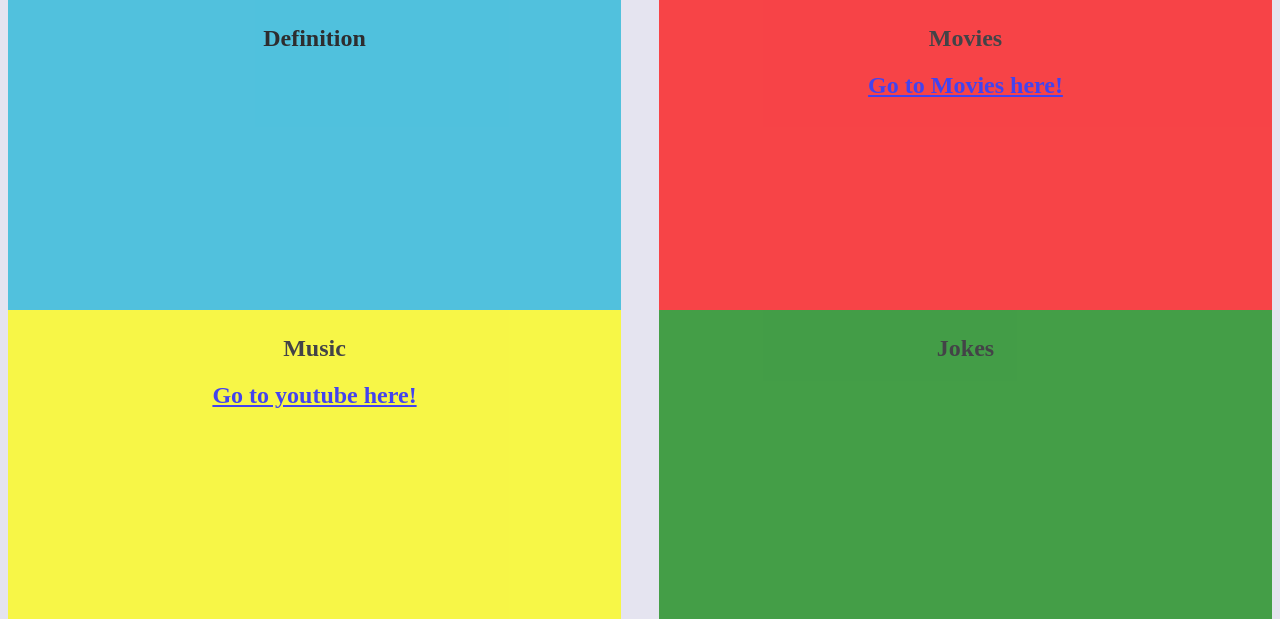
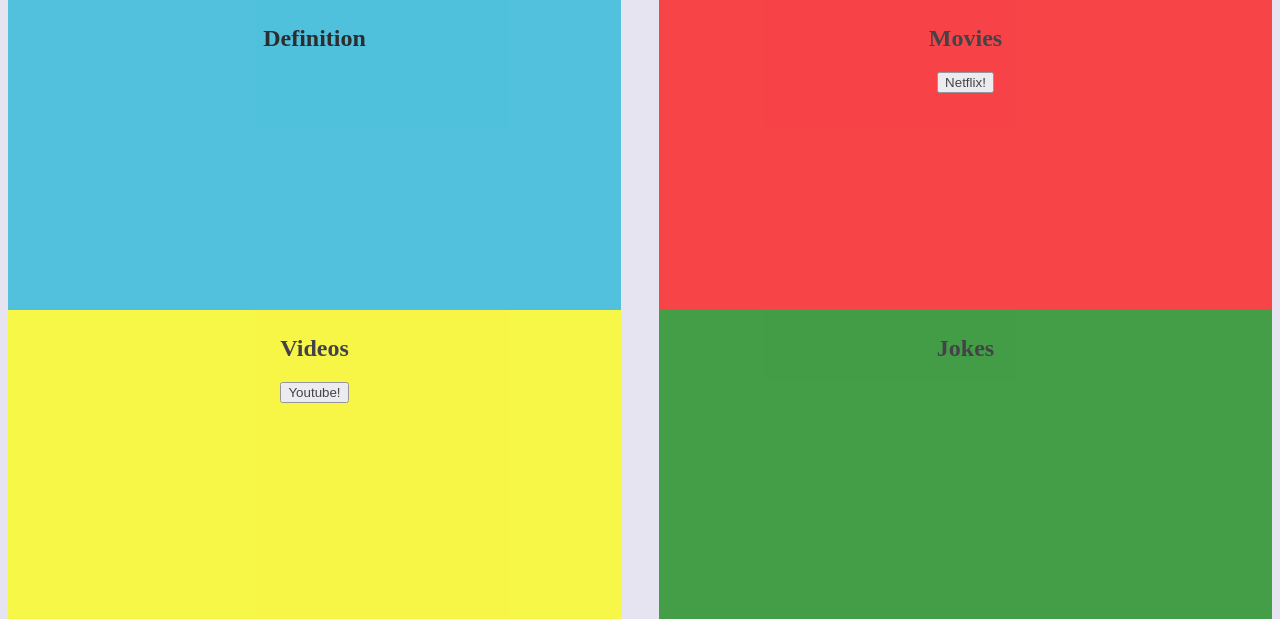
Before and after one commit to lucidlactose/Glucose, a Python web app: template templates/results.html in a window 1280 px wide. Shown: the part 128-747 px from the top of the page. Run offline with Jinja, Linux system fonts and the light colour scheme; the template is opened without the code that fills it: most values are stand-ins (such as "Sample title", 1, 10 or a date in 2020).

Commit message:
youtube/netflix buttons

```diff
--- a/templates/results.html
+++ b/templates/results.html
@@ -24,12 +24,12 @@
       <div id="box2">
         <h2>Movies </h2>
         <div id="movie_box">
-          <h2><a href= '{{netflix_query}}' target="_blank">Go to Movies here!</a></h2>
+          <a href="{{netflix_query}}"><input type="submit"  value="Netflix!"></a>
         </div>
       </div>
       <div id="box3">
-        <h2>Music</h2>
-        <h2><a href= '{{youtube_query}}' target="_blank">Go to youtube here!</a></h2>
+        <h2>Videos</h2>
+        <a href="{{youtube_query}}"><input type="submit"  value="Youtube!"></a>
       </div>
       <div id="box4">
         <h2>Jokes</h2>
```
